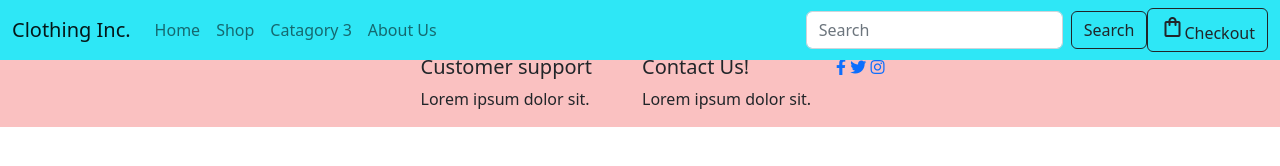
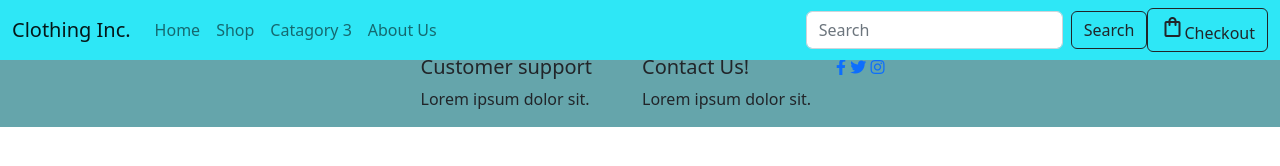
Before and after one commit to tktommykline/Final-Project-T2, a plain HTML site: page index.html in a window 1280 px wide. Drawn offline with nearby package versions, Linux system fonts and the light colour scheme.

Commit message:
Changed the color on the footeer to be more inline with the nav bar

```diff
--- a/styles/style.css
+++ b/styles/style.css
@@ -20,7 +20,7 @@ footer{
     bottom: 0;
     display: flex;
     justify-content: center;
-    background-color: rgb(250, 193, 193); /*place holder color*/
+    background-color: #65a5ab; /*place holder color*/
 }
 
 .f-section{
```
